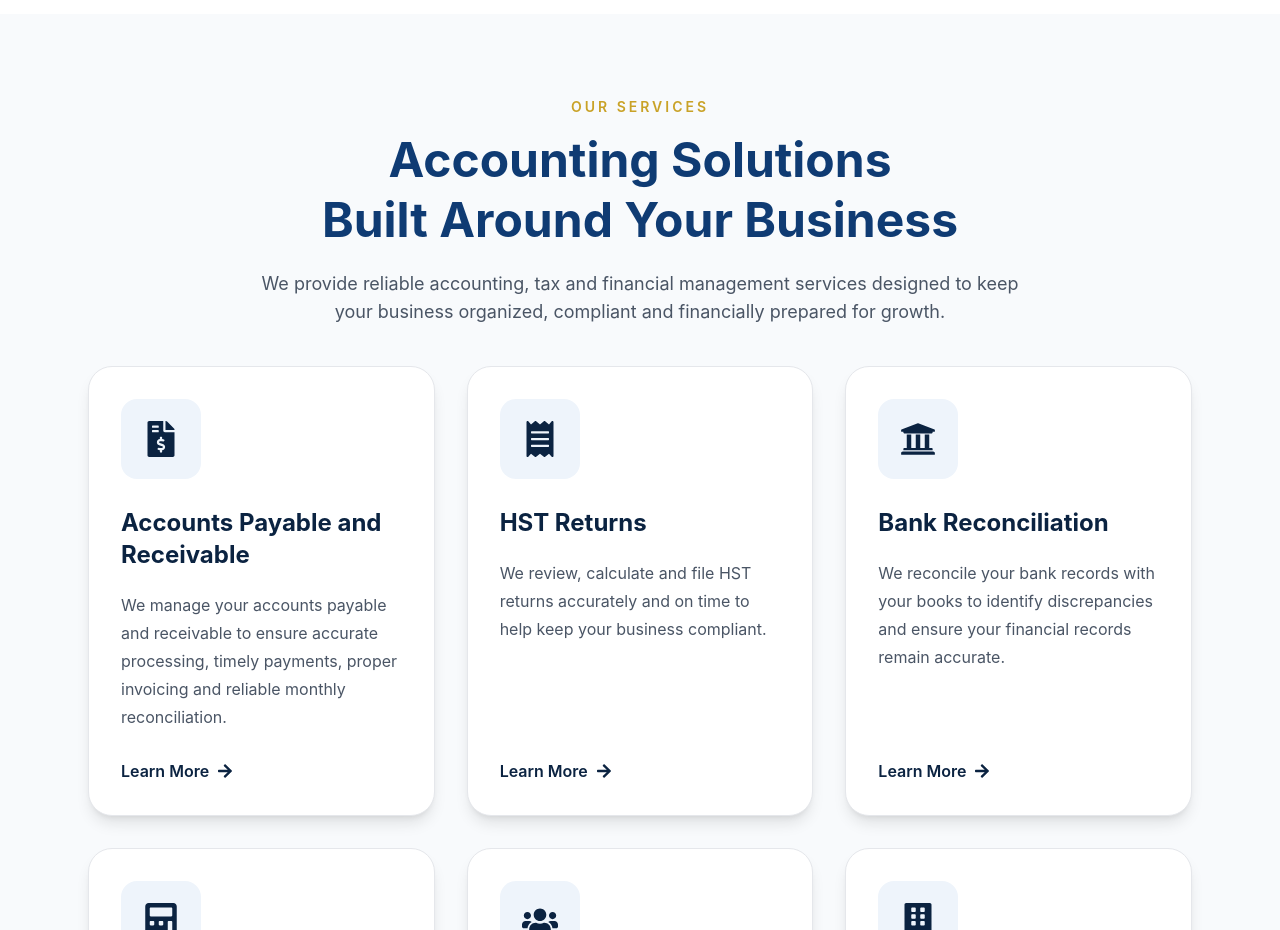
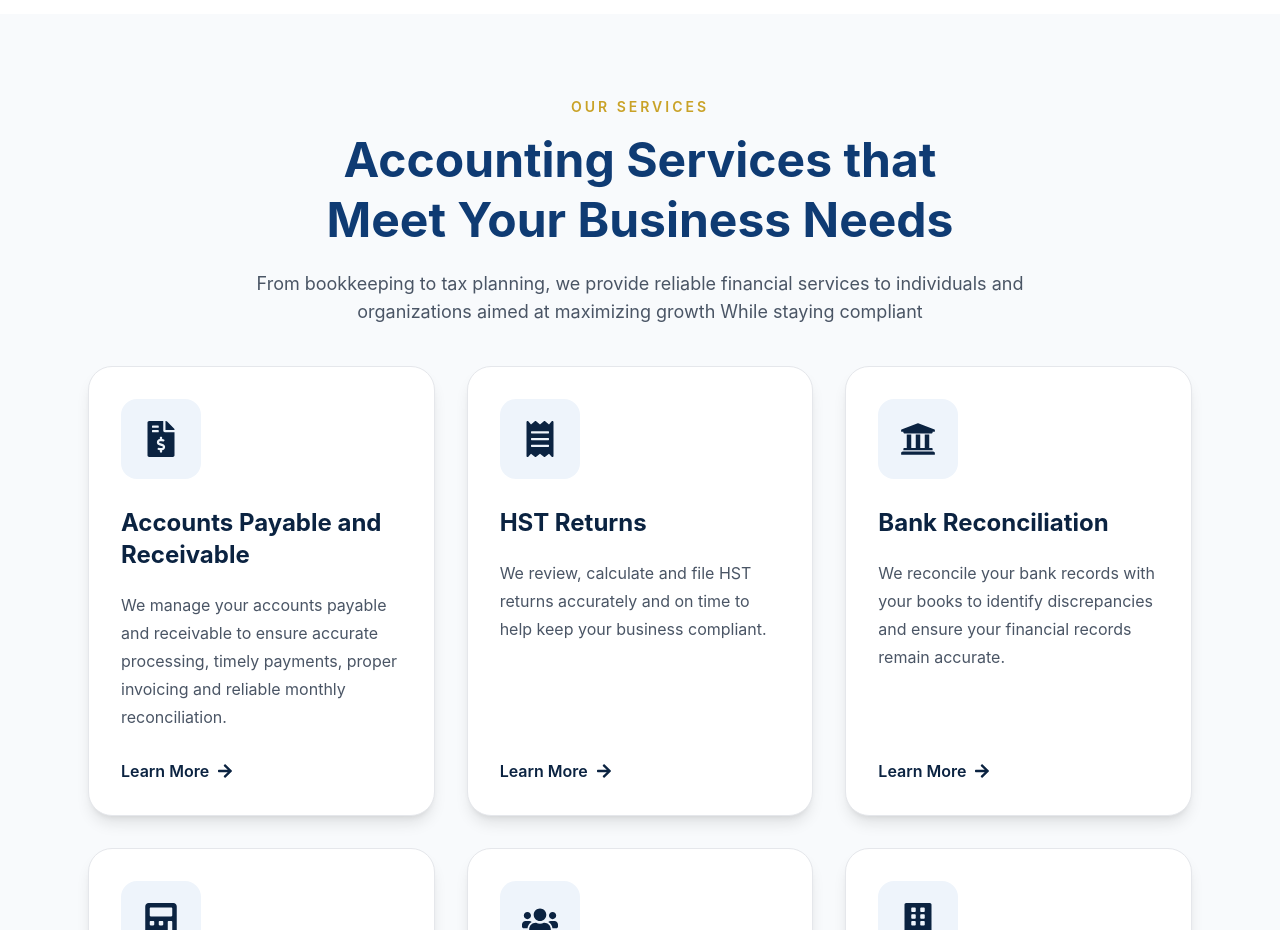
Before and after one commit to justicefriday/nko-Accountant, a React (Vite) app: page / in a window 1280 px wide. Shown: the part 2060-2990 px from the top of the page. Built offline with nearby package versions, Linux system fonts and the light colour scheme.

Commit message:
Services fixed

```diff
--- a/src/components/Services.jsx
+++ b/src/components/Services.jsx
@@ -267,15 +267,16 @@ const Services = () => {
           </span>
 
           <h2 className="mt-3 text-3xl sm:text-4xl lg:text-5xl font-bold text-[#0F3B73] leading-tight">
-            Accounting Solutions
+            Accounting Services that
+
             <br />
-            Built Around Your Business
+            Meet Your Business Needs
           </h2>
 
           <p className="mt-5 text-gray-600 leading-7 text-base sm:text-lg">
-            We provide reliable accounting, tax and financial management
-            services designed to keep your business organized, compliant
-            and financially prepared for growth.
+            From bookkeeping to tax planning, we provide reliable financial services to individuals
+            and organizations aimed at maximizing growth While staying compliant
+
           </p>
         </motion.div>
 
```
